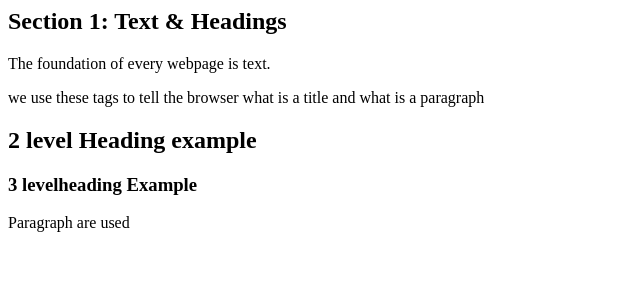
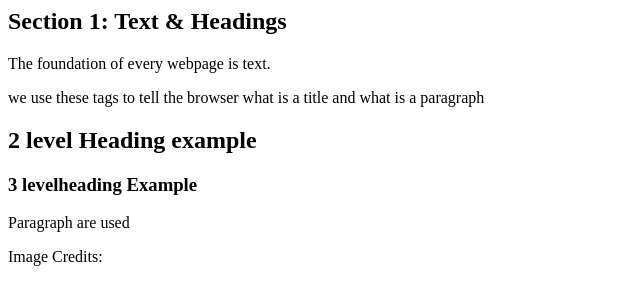
Before and after one commit to danielaragon2029-bit/html_a_tag_practice, a plain HTML site: page index.html in a window 1280 px wide. Shown: the whole page, without its empty margins (0-640 px from the left). Drawn offline with Linux system fonts and the light colour scheme.

Commit message:
save work

```diff
--- a/index.html
+++ b/index.html
@@ -9,4 +9,7 @@
         <h2>2 level Heading example</h2>
         <h3>3 levelheading Example</h3>
         <p> Paragraph are used</p>
+        <footer>
+            <p> Image Credits:</p>
+        </footer>
     </body>
```
Also changed, not shown: assests/New york.jpg (added).
